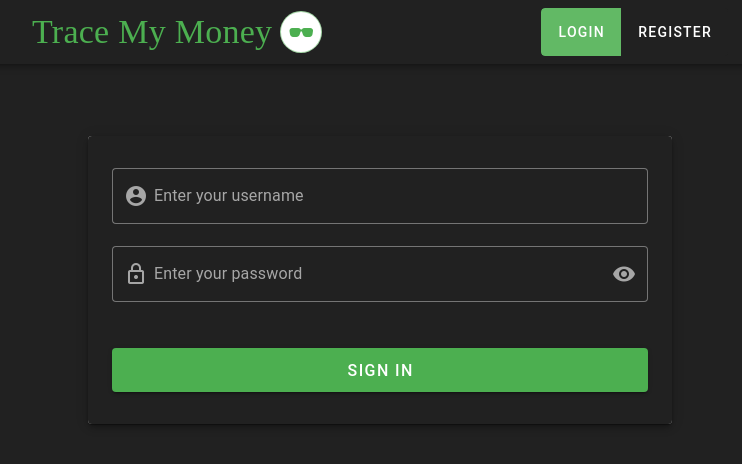
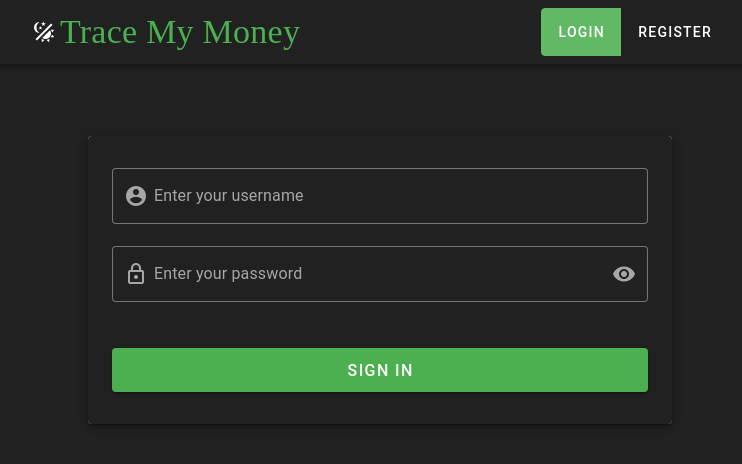
Before and after one commit to parimalmahindrakar/TrackMoneyUI, a Vue app: page / in a window 1280 px wide. Shown: the top 464 px of the page, without its empty margins (260-1002 px from the left). Built offline with nearby package versions, Linux system fonts and the light colour scheme; a web font is replaced by a local one.

Commit message:
[FEATURE] Build optimized Money Tracker UI - Toggle the dark and white theme

```diff
--- a/src/components/Navbar.vue
+++ b/src/components/Navbar.vue
@@ -3,28 +3,16 @@
       <v-container class="w-lg-75 w-100">
         <div class="d-flex w-lg-75 mx-auto justify-space-between align-center">
           <div class="d-flex align-center">
+            <v-icon
+              :color="getIsDarkMode ? 'white' : 'success'"
+              @click="makeBgWhite"
+            > mdi-theme-light-dark
+            </v-icon> &nbsp;
             <span
               @click="reloadPage"
               class="text-sm-h5 text-md-h4 text-h6 cursor-pointer dynapuff text-success">
               Trace My Money
             </span>
-            &nbsp;&nbsp;
-
-            <v-icon
-                :color="isBgDark ? 'white' : 'success'"
-                :class="[
-                        'border',
-                        'border-opacity-50',
-                        'border-success',
-                        'rounded-circle',
-                        'pa-5',
-                        'cursor-pointer',
-                        isBgDark ? 'bg-success' : 'bg-white'
-                ]"
-              > mdi-sunglasses
-              </v-icon>
-
-
           </div>
           <span>
             <span v-if="getLoggedInStatus" class="text-success dynapuff">
@@ -78,9 +66,13 @@ export default {
       ...mapActions(traceMyMoneyStore, [
         "logoutUser",
         "setLoginPageStatus",
+        "setIsDarkMode"
       ]),
       reloadPage() {
         location.reload()
+      },
+      makeBgWhite(){
+        this.setIsDarkMode()
       }
     }
 }
--- a/src/stores/traceMyMoneyStore.js
+++ b/src/stores/traceMyMoneyStore.js
@@ -125,8 +125,8 @@ export const traceMyMoneyStore = defineStore("traceMyMoney", {
         setAdvancedSearch(status) {
             this.isAdvancedSearch = status
         },
-        setIsDarkMode(status) {
-            this.isDarkMode = status
+        setIsDarkMode() {
+            this.isDarkMode = !this.isDarkMode
         },
         async getInitialData() {
             if (this.isLoggedIn) {
```
